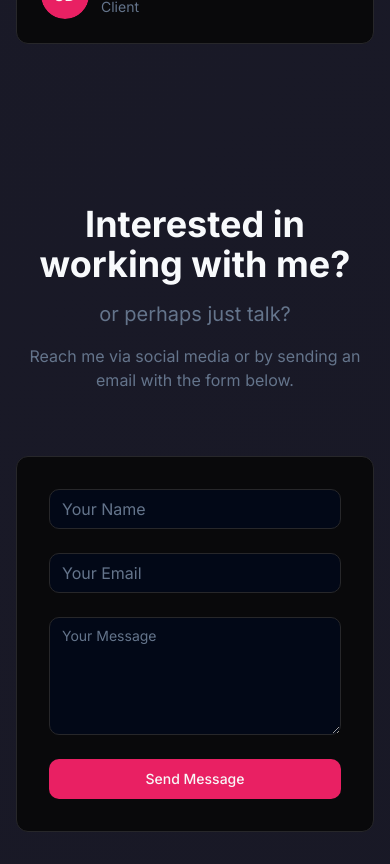
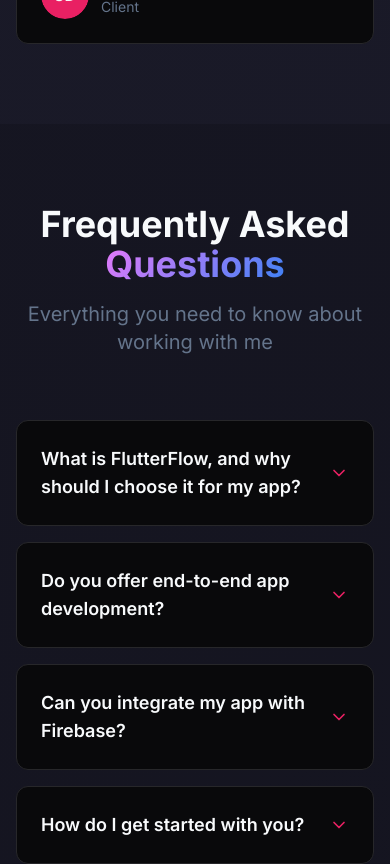
Before and after one commit to Imtiazahmed201313/imtiaz-ahmed-porfolio, a React (Vite) app: page / in a window 390 px wide. Shown: the part 9020-9884 px from the top of the page. Built offline with nearby package versions, Linux system fonts and the light colour scheme.

Commit message:
Add FAQ section
Added a FAQ section before the contact section with questions and answers, using the website's theme and advanced animations. Updated the navigation to include FAQ and Reviews.
- created src/components/FAQ.tsx
- edited src/pages/Index.tsx

```diff
--- /dev/null
+++ b/src/components/FAQ.tsx
@@ -0,0 +1,85 @@
+
+import { useState } from "react";
+import { ChevronDown } from "lucide-react";
+
+const FAQ = () => {
+  const [openIndex, setOpenIndex] = useState<number | null>(null);
+
+  const faqData = [
+    {
+      question: "What is FlutterFlow, and why should I choose it for my app?",
+      answer: "FlutterFlow is a powerful no-code/low-code platform built on Flutter, allowing rapid mobile app development for both Android and iOS. It speeds up development, reduces costs, and produces high-performance apps with beautiful UIs."
+    },
+    {
+      question: "Do you offer end-to-end app development?",
+      answer: "Yes! I handle everything from app planning and UI design to development, backend setup, and final deployment. You'll get a ready-to-launch app with full support."
+    },
+    {
+      question: "Can you integrate my app with Firebase?",
+      answer: "Absolutely. I have strong experience in integrating Firebase for authentication, Firestore databases, storage, notifications, and more."
+    },
+    {
+      question: "How do I get started with you?",
+      answer: "Just head over to the Contact section and reach out via email, LinkedIn, or the contact form. I'll get back to you quickly to discuss your project needs and next steps."
+    }
+  ];
+
+  const toggleFAQ = (index: number) => {
+    setOpenIndex(openIndex === index ? null : index);
+  };
+
+  return (
+    <section id="faq" className="py-20 px-4 bg-card/20">
+      <div className="max-w-4xl mx-auto">
+        <div className="text-center mb-16">
+          <h2 className="text-4xl md:text-5xl font-bold mb-4">
+            Frequently Asked <span className="gradient-text">Questions</span>
+          </h2>
+          <p className="text-xl text-muted-foreground max-w-2xl mx-auto">
+            Everything you need to know about working with me
+          </p>
+        </div>
+
+        <div className="space-y-4">
+          {faqData.map((faq, index) => (
+            <div
+              key={index}
+              className="bg-card border border-border rounded-xl overflow-hidden hover:border-primary/50 transition-all duration-300 animate-fade-in"
+              style={{ animationDelay: `${index * 0.1}s` }}
+            >
+              <button
+                onClick={() => toggleFAQ(index)}
+                className="w-full px-6 py-6 text-left flex items-center justify-between hover:bg-accent/50 transition-colors duration-200"
+              >
+                <h3 className="text-lg font-semibold text-foreground pr-4">
+                  {faq.question}
+                </h3>
+                <ChevronDown
+                  className={`h-5 w-5 text-primary transition-transform duration-300 flex-shrink-0 ${
+                    openIndex === index ? "rotate-180" : ""
+                  }`}
+                />
+              </button>
+
+              <div
+                className={`px-6 overflow-hidden transition-all duration-300 ease-in-out ${
+                  openIndex === index
+                    ? "max-h-96 pb-6 opacity-100"
+                    : "max-h-0 pb-0 opacity-0"
+                }`}
+              >
+                <div className="pt-2 border-t border-border/50">
+                  <p className="text-muted-foreground leading-relaxed">
+                    {faq.answer}
+                  </p>
+                </div>
+              </div>
+            </div>
+          ))}
+        </div>
+      </div>
+    </section>
+  );
+};
+
+export default FAQ;
--- a/src/components/Navigation.tsx
+++ b/src/components/Navigation.tsx
@@ -1,4 +1,3 @@
-
 import { useState } from "react";
 import { Menu, X } from "lucide-react";
 
@@ -11,6 +10,8 @@ const Navigation = () => {
     { name: "Skills", href: "#skills" },
     { name: "Services", href: "#services" },
     { name: "Portfolio", href: "#portfolio" },
+    { name: "Reviews", href: "#reviews" },
+    { name: "FAQ", href: "#faq" },
     { name: "Contact", href: "#contact" },
   ];
 
--- a/src/pages/Index.tsx
+++ b/src/pages/Index.tsx
@@ -5,6 +5,7 @@ import Skills from "@/components/Skills";
 import Services from "@/components/Services";
 import Portfolio from "@/components/Portfolio";
 import Reviews from "@/components/Reviews";
+import FAQ from "@/components/FAQ";
 import Contact from "@/components/Contact";
 import Footer from "@/components/Footer";
 import Navigation from "@/components/Navigation";
@@ -19,6 +20,7 @@ const Index = () => {
       <Services />
       <Portfolio />
       <Reviews />
+      <FAQ />
       <Contact />
       <Footer />
     </div>
```
